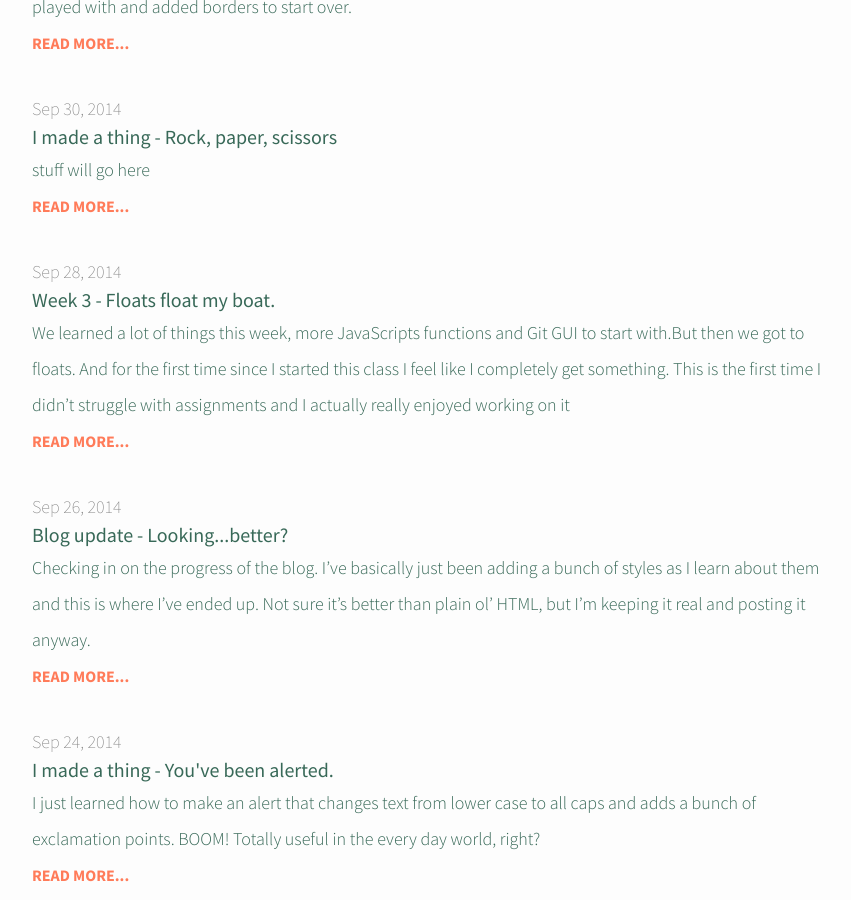
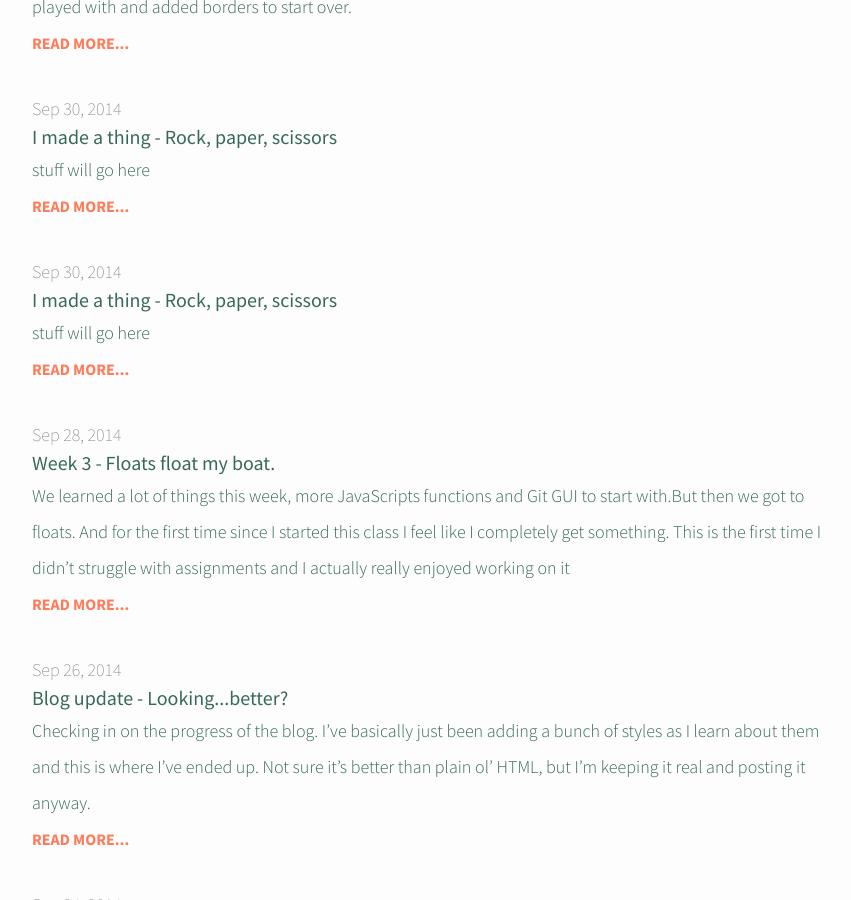
Before and after one commit to stephskaggs/stephskaggs.github.io, a Jekyll site: the page built from index.html, in a window 1280 px wide and 900 px high, scrolled down 1249 px. Shown: the whole window, without its empty margins (208-1059 px from the left). Built offline with Jekyll 4.4.1, drawn with Linux system fonts in a browser that asks for light colours.

Commit message:
fixed a typo

```diff
--- a/_posts/2014-09-07-prework.markdown
+++ b/_posts/2014-09-07-prework.markdown
@@ -9,6 +9,6 @@
 
 But alas then I reached the exercise about command line and Git. GIT? What? I've never even heard that word before. And honestly, I've never accessed my computer's terminal...I'm not sure I knew that was even an option. At the time, I decided that command line and Git were, in fact, the worst.
 
-That is, until I reached JavaScript. I've had a few people tell me that once JS clicks you think it's the greatest thing ever. I can say with complete assurance that it has definitely not clicked for me. Because it made my life completely miserable. If not for the Q/A forum on Codecademy I'm pretty sure my browser would still be stuck in an infinite loop. It's hard. And it made me feel like shit just got real.
+And then I reached JavaScript. I've had a few people tell me that once JS clicks you think it's the greatest thing ever. I can say with complete assurance that it has definitely not clicked for me. Because it made my life completely miserable. If not for the Q/A forum on Codecademy I'm pretty sure my browser would still be stuck in an infinite loop. It's hard. And it made me feel like shit just got real.
 
 Bring on the actual classes.
--- /dev/null
+++ b/_posts/2014-09-09-Animal-filter.markdown
@@ -0,0 +1,8 @@
+---
+layout: post
+title: I made a thing - Rock, paper, scissors
+date: 2014-09-30
+categories: JavaScript
+---
+
+stuff will go here
```
